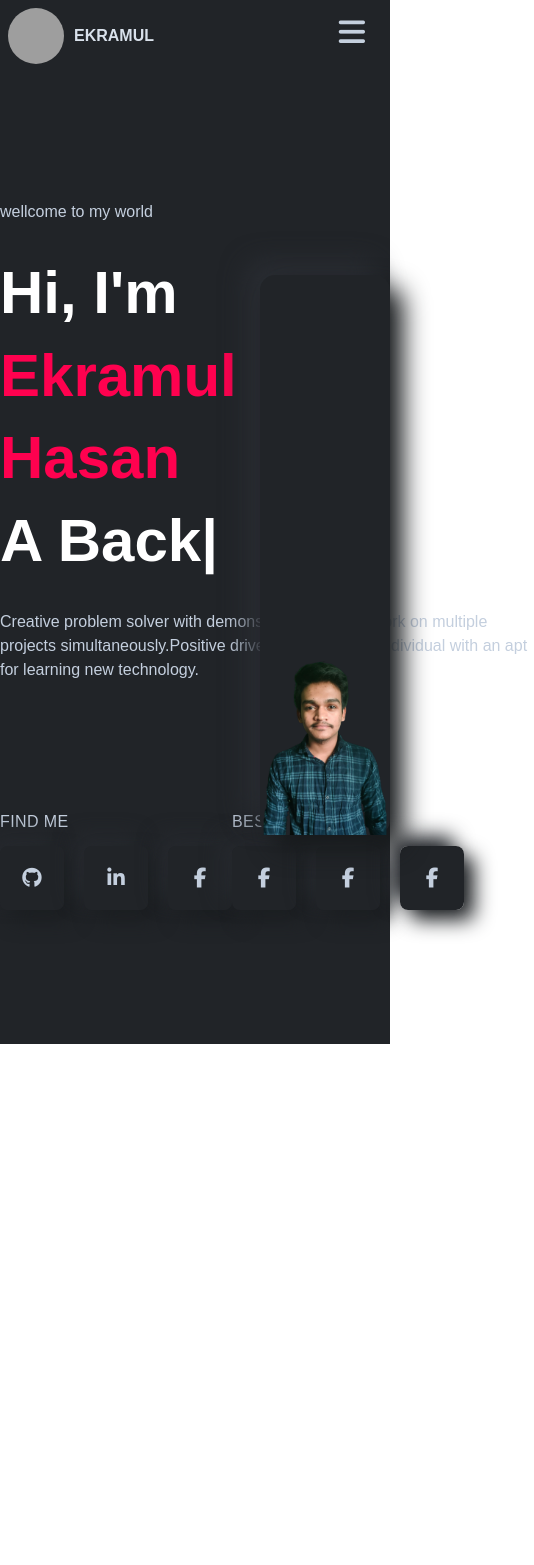
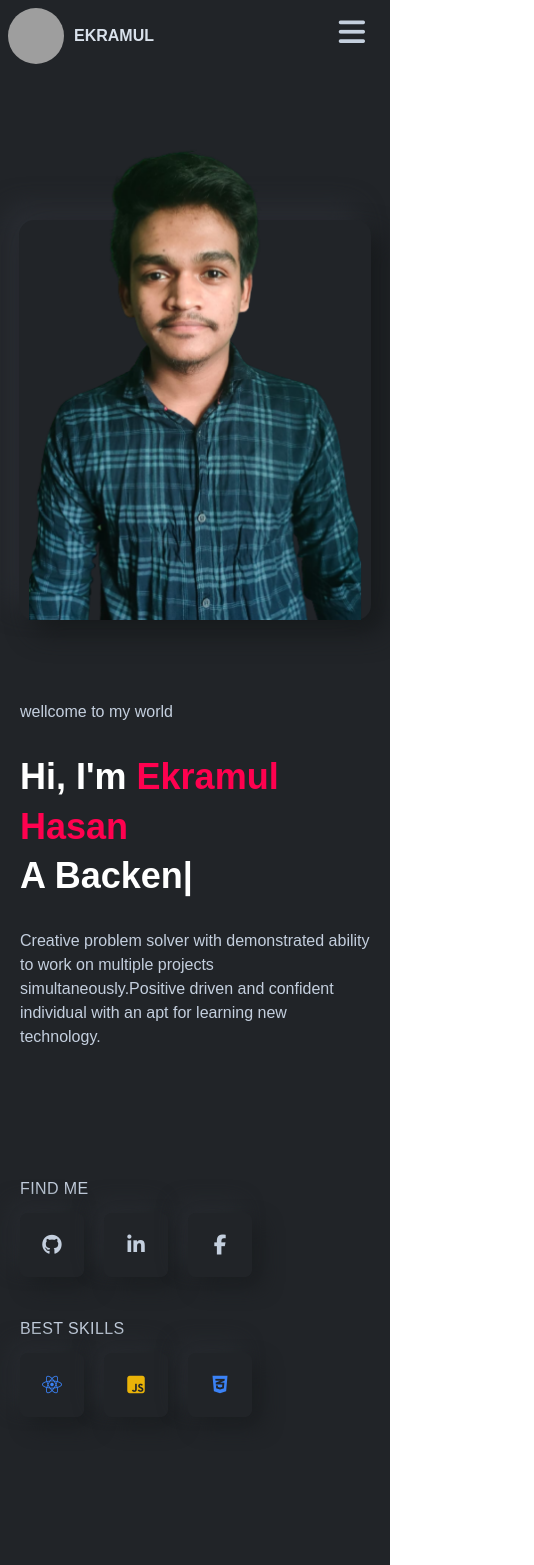
Before and after one commit to emonmorol/ekramul_portfolio, a React (Create React App) app: page / in a window 390 px wide. Shown: the whole page, 534 px wide, since content can reach past the window. Before the commit the page ends 1044 px from the top, so only its background shows below. Built offline with nearby package versions, Linux system fonts and the light colour scheme; grey boxes are pictures that could not be loaded.

Commit message:
responsive home

```diff
--- a/src/componentss/Navbar/Navbar.js
+++ b/src/componentss/Navbar/Navbar.js
@@ -18,9 +18,9 @@ const Navbar = () => {
   return (
     <div className={`navigation ${navbar ? "active" : ""} z-50`}>
       <div class="navbar max-w-7xl mx-auto">
-        <div class="navbar-start w-full">
+        <div class="navbar-start w-full lg:w-1/4">
           <div class="dropdown dropdown-end w-full flex justify-between ">
-            <div class="avatar profile-image">
+            <div class="avatar">
               <div class="w-14 rounded-full">
                 <img
                   src="https://api.lorem.space/image/face?hash=33791"
@@ -64,9 +64,9 @@ const Navbar = () => {
           </div>
         </div>
         <div class="navbar-end hidden w-full lg:flex">
-          <ul class="menu py-2 justify-end w-full menu-horizontal p-0">
+          <ul class="menu w-full flex py-2 justify-end menu-horizontal p-0">
             <li>
-              <a>Item 1</a>
+              <a>my love</a>
             </li>
             <li>
               <a>Item 3</a>
--- a/src/pages/Home/Home.css
+++ b/src/pages/Home/Home.css
@@ -1,7 +1,4 @@
 .top-content {
-  display: flex;
-  align-items: center;
-  justify-content: space-between;
   max-width: 80rem;
   margin: 8rem auto;
 }
--- a/src/pages/Home/Home.js
+++ b/src/pages/Home/Home.js
@@ -5,14 +5,14 @@ import Typed from "react-typed";
 
 const Home = () => {
   return (
-    <div className="min-h-screen">
-      <div className="top-content">
-        <div className="w-2/3">
+    <div className="min-h-screen p-5">
+      <div className="top-content flex flex-col-reverse lg:flex-row justify-between items-center">
+        <div className="w-full lg:w-2/3">
           <div>
             <p className=" text-left text-base text-accent">
               wellcome to my world
             </p>
-            <p className="font-semibold my-7 text-left text-6xl text-white leading-snug">
+            <p className="font-semibold my-7 text-left text-4xl lg:text-6xl text-white leading-snug">
               Hi, I'm <span className="text-secondary">Ekramul Hasan</span>
               <br />
               <span>
@@ -29,13 +29,13 @@ const Home = () => {
                 />
               </span>
             </p>
-            <p className="text-left text-base text-accent w-[60ch]">
+            <p className="text-left text-base text-accent w-full lg:w-[60ch]">
               Creative problem solver with demonstrated ability to work on
               multiple projects simultaneously.Positive driven and confident
               individual with an apt for learning new technology.{" "}
             </p>
           </div>
-          <div className="text-accent flex justify-between pr-36 mt-32">
+          <div className="text-accent flex flex-col lg:flex-row gap-10 lg:gap-0 justify-between pr-0 lg:pr-36 mt-32">
             <div>
               <h5 className="text-left mb-3 uppercase tracking-wide">
                 Find Me
@@ -66,20 +66,20 @@ const Home = () => {
                 Best skills
               </h5>
               <div className="flex gap-5">
-                <div className="action-box">
-                  <i class="fa-brands fa-facebook-f"></i>
+                <div className="action-box text-blue-500">
+                  <i class="fa-brands fa-react"></i>
                 </div>
-                <div className="action-box">
-                  <i class="fa-brands fa-facebook-f"></i>
+                <div className="action-box text-yellow-500">
+                  <i class="fa-brands fa-js-square"></i>
                 </div>
-                <div className="action-box">
-                  <i class="fa-brands fa-facebook-f"></i>
+                <div className="action-box text-blue-500">
+                  <i class="fa-brands fa-css3-alt"></i>
                 </div>
               </div>
             </div>
           </div>
         </div>
-        <div className="image w-[32rem] h-[35rem] flex justify-end bg-white relative ">
+        <div className="image w-[22rem] lg:w-[32rem] h-[25rem] lg:h-[35rem] flex justify-end bg-white relative mb-20 lg:mt-0">
           <img className="absolute bottom-0" src={ekramul} alt="" />
         </div>
       </div>
```
